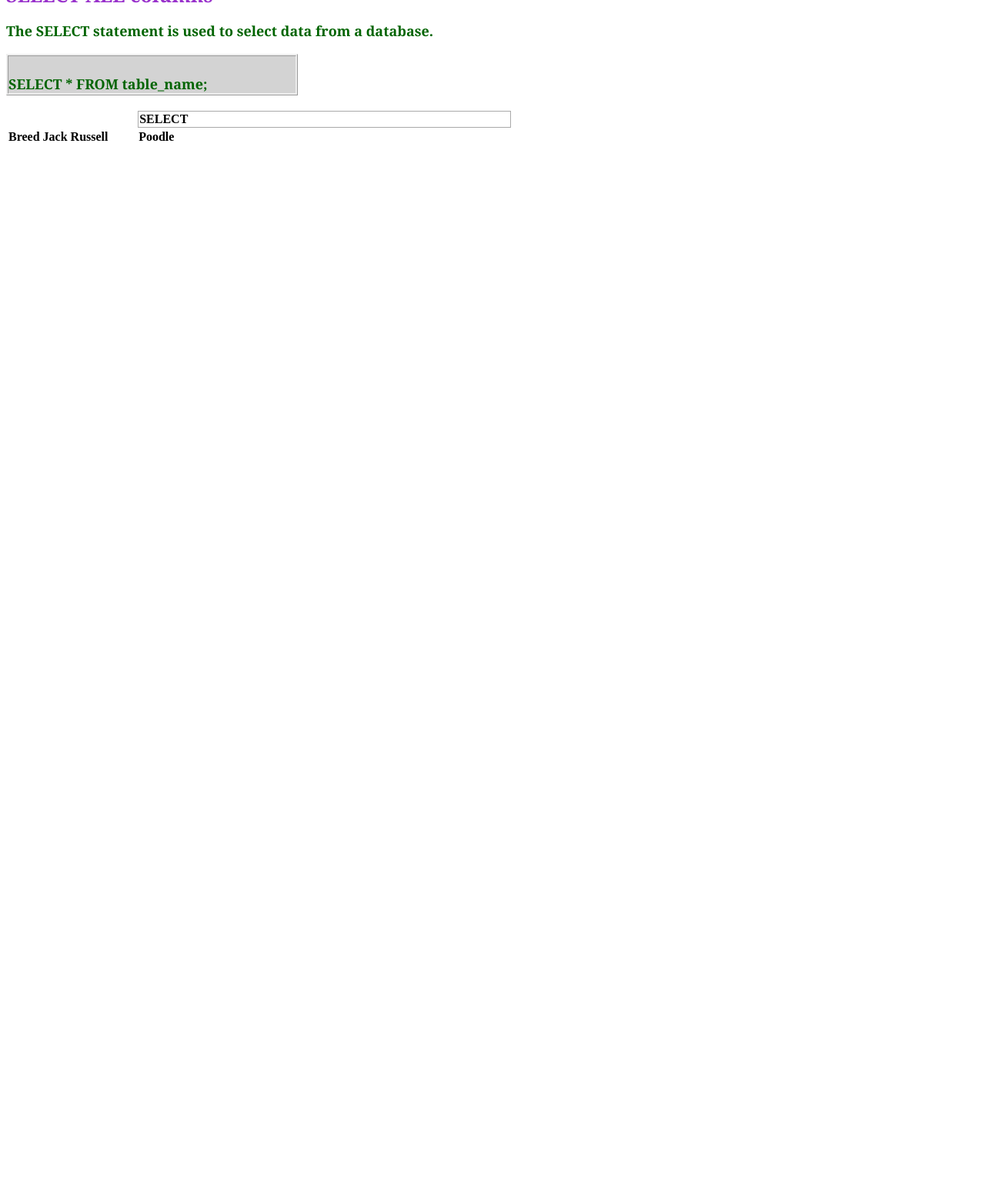
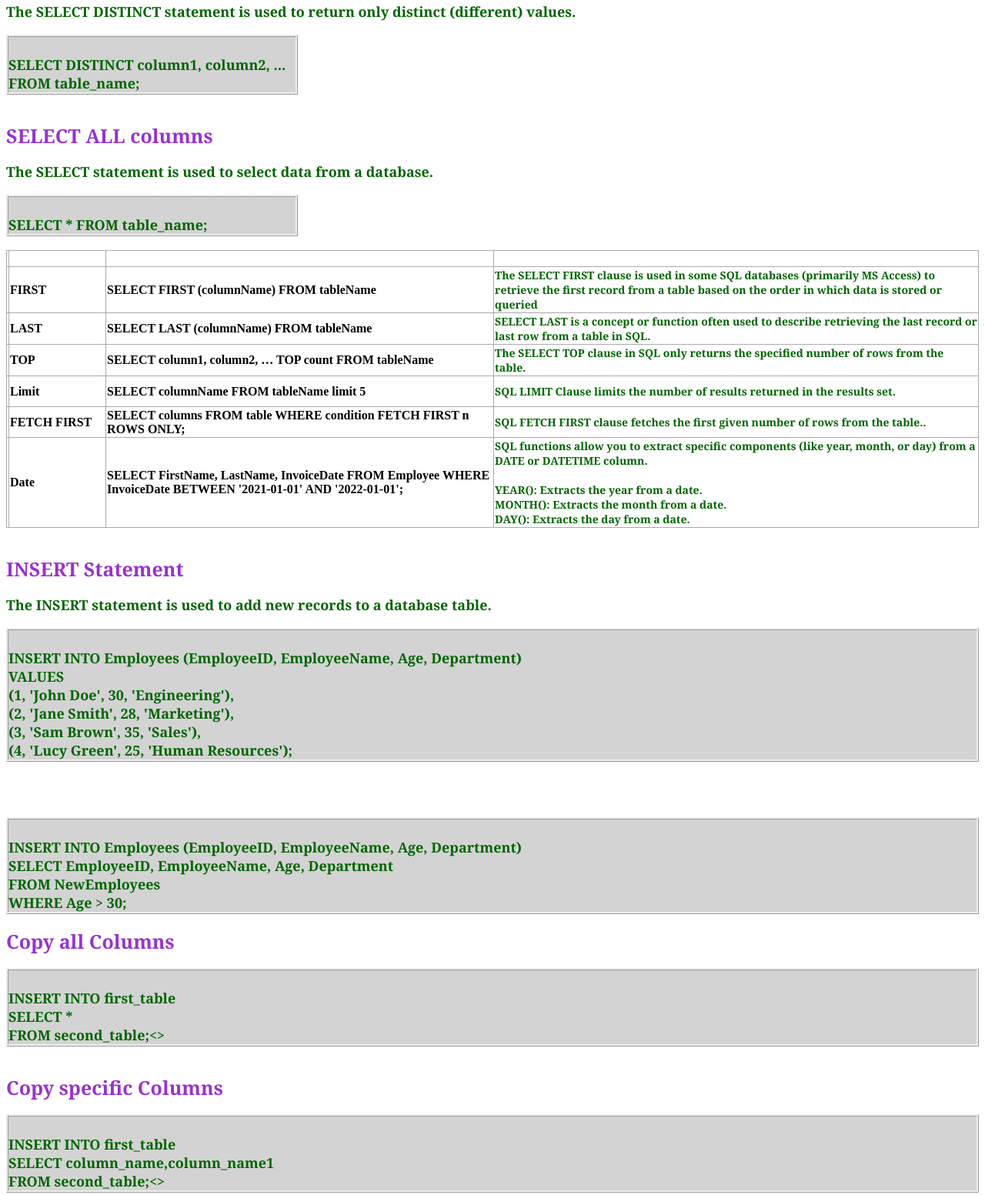
Before and after one commit to CMehra1989/SQL_View, a plain HTML site: page 3.html in a window 1280 px wide. Shown: the part 324-1877 px from the top of the page at 77% size. Before the commit the page ends 800 px from the top, so only its background shows below. Drawn offline with Linux system fonts and the light colour scheme.

Commit message:
some init msg

```diff
--- a/3.html
+++ b/3.html
@@ -1,5 +1,6 @@
 <!DOCTYPE html>
 <html lang="en">
+
 <head>
     <meta charset="UTF-8">
     <meta name="viewport" content="width=device-width, initial-scale=1.0">
@@ -11,26 +12,34 @@
 
             color: var(--color-black);
             margin: 0px;
-            font-family:Georgia;}
+            font-family: Georgia;
+        }
 
         h2 {
             font-size: 25px;
             color: darkorchid;
 
             margin: 0px;
-            font-family:Georgia;}
+            font-family: Georgia;
+        }
 
 
-        p,ul {
-            font-family:Georgia;
+        p,
+        ul {
+            font-family: Georgia;
             font-size: 18px;
             color: darkgreen;
         }
 
-
-
+        table,
+        tr,
+        td {
+            border-collapse: collapse;
+            border: 1px solid darkgray
+        }
     </style>
 </head>
+
 <body>
     <span>
 
@@ -45,6 +54,10 @@
         font-size: 16px;  margin: 4px 2px;  cursor: pointer" onclick="location.href='2.html'">
             Table
         </button>
+        <button style="border-radius: 50%;  border: none;    padding: 20px;  text-align: center;  text-decoration: none;  display: inline-block;
+        font-size: 12px;  margin: 4px 2px;  cursor: pointer" onclick="location.href='3.html'">
+            Select <br>Query
+        </button>
 
     </span>
 
@@ -55,20 +68,28 @@
         </span> </h2>
     <p>The SELECT statement is used to select data from a database.
 
-                <p style=" color:darkgreen; background-color: lightgray;margin-right:70% ; border-style: ridge;" ><br><b>
-                <strong >SELECT </strong> column1, column2, ... <br><strong > FROM</strong> table_name;
+    <p style=" color:darkgreen; background-color: lightgray;margin-right:70% ; border-style: ridge;"><br><b>
+            <strong>SELECT </strong> column1, column2, ... <br><strong> FROM</strong> table_name;
 
     </p>
+    <h2> <span>
+            SELECT DISTINCT
+        </span> </h2>
+    <p> The SELECT DISTINCT statement is used to return only distinct (different) values.
+        <br>
 
-        <br>
+    <p style=" color:darkgreen; background-color: lightgray;margin-right:70% ; border-style: ridge;"><br><b>
+            <strong>SELECT DISTINCT </strong> column1, column2, ... <br><strong> FROM</strong> table_name;
+
+    </p>
     <br>
     <h2> <span>
             SELECT ALL columns
         </span> </h2>
     <p>The SELECT statement is used to select data from a database.
 
-            <p style=" color:darkgreen; background-color: lightgray;margin-right:70% ; border-style: ridge;" ><br><b>
-            <strong >SELECT </strong> * <strong > FROM</strong> table_name;
+    <p style=" color:darkgreen; background-color: lightgray;margin-right:70% ; border-style: ridge;"><br><b>
+            <strong>SELECT </strong> * <strong> FROM</strong> table_name;
 
     </p>
 
@@ -77,31 +98,163 @@
 
     <table style="width: 100%">
         <th>
-                <td style="width: 10% ;border-collapse: collapse; border: 0px solid darkgray;">
+        <td style="width: 10%">
             &nbsp;
         </td>
-                <td style="width: 40%;border-collapse: collapse; border: 1px solid darkgray;">
-                    SELECT
+        <td style="width: 40%">
+            &nbsp;
         </td>
         <td style="width: 50%">
-                    &nbsp
+            &nbsp;
         </td>
 
         </th>
-            <tr>
-              <td>Breed</td>
-              <td>Jack Russell</td>
-              <td>Poodle</td>
+        <tr style="height: 40px">
+            <td></td>
+            <td>FIRST</td>
+            <td>SELECT FIRST (columnName) FROM tableName
+            </td>
+            <td style="font-family: Georgia;font-size: 14px;color: darkgreen;">The SELECT FIRST clause is used in some
+                SQL databases (primarily MS Access) to retrieve the first record
+                from a table based on the order in which data is stored or queried</td>
+        </tr>
+        <tr style="height: 40px">
+            <td></td>
+            <td>LAST</td>
+            <td>SELECT LAST (columnName) FROM tableName</td>
+            <td style="font-family: Georgia;font-size: 14px;color: darkgreen;">
+                SELECT LAST is a concept or function often used to describe retrieving the last record or last row from
+                a table in SQL.</td>
+        </tr>
+        <tr style="height: 40px">
+            <td></td>
+            <td>TOP</td>
+            <td>SELECT column1, column2, … TOP count FROM tableName</td>
+            <td style="font-family: Georgia;font-size: 14px;color: darkgreen;">
+                The SELECT TOP clause in SQL only returns the specified number of rows from the table.</td>
+        </tr>
+        <tr style="height: 40px">
+            <td></td>
+            <td>Limit</td>
+            <td>SELECT columnName FROM tableName limit 5</td>
+            <td style="font-family: Georgia;font-size: 14px;color: darkgreen;">
+                SQL LIMIT Clause limits the number of results returned in the results set.</td>
+        </tr>
+        <tr style="height: 40px">
+            <td></td>
+            <td>FETCH FIRST</td>
+            <td>SELECT columns FROM table WHERE condition FETCH FIRST n ROWS ONLY;</td>
+            <td style="font-family: Georgia;font-size: 14px;color: darkgreen;">
+                SQL FETCH FIRST clause fetches the first given number of rows from the table..</td>
+        </tr>
+        <tr style="height: 40px">
+            <td></td>
+            <td>Date</td>
+            <td>SELECT FirstName, LastName, InvoiceDate FROM Employee WHERE InvoiceDate BETWEEN '2021-01-01' AND
+                '2022-01-01';</td>
+            <td style="font-family: Georgia;font-size: 14px;color: darkgreen;">
+                SQL functions allow you to extract specific components (like year, month, or day) from a DATE or
+                DATETIME column.<br>
+                <br>YEAR(): Extracts the year from a date.
+                <br>MONTH(): Extracts the month from a date.
+                <br>DAY(): Extracts the day from a date.
+            </td>
+        </tr>
+    </table>
+    <br><br>
 
-            </tr>
+    <h2> <span>
+            INSERT Statement
+        </span> </h2>
+    <p>The INSERT statement is used to add new records to a database table.
 
-          </table>
+    <p style=" color:darkgreen; background-color: lightgray;margin-right:0% ; border-style: ridge;"><br><b>
+            INSERT INTO Employees (EmployeeID, EmployeeName, Age, Department)<br>
+            VALUES<br>
+            (1, 'John Doe', 30, 'Engineering'),<br>
+            (2, 'Jane Smith', 28, 'Marketing'),<br>
+            (3, 'Sam Brown', 35, 'Sales'),<br>
+            (4, 'Lucy Green', 25, 'Human Resources');
+
+    </p>
 
 
+    <br>
+    <br>
+
+    <p style=" color:darkgreen; background-color: lightgray;margin-right:0% ; border-style: ridge;"><br><b>
+            INSERT INTO Employees (EmployeeID, EmployeeName, Age, Department)<br>
+            SELECT EmployeeID, EmployeeName, Age, Department<br>
+            FROM NewEmployees<br>
+            WHERE Age > 30;<br>
+        </b>
+    <h2> <span>
+            Copy all Columns
+        </span> </h2>
 
 
+    <p style=" color:darkgreen; background-color: lightgray;margin-right:0% ; border-style: ridge;"><br><b>
+            INSERT INTO first_table<br>
+            SELECT *<br>
+            FROM second_table;<>
 
+    </p>
+    <br>
+    <h2> <span>
+            Copy specific Columns
+        </span> </h2>
+
+
+    <p style=" color:darkgreen; background-color: lightgray;margin-right:0% ; border-style: ridge;"><br><b>
+            INSERT INTO first_table<br>
+            SELECT column_name,column_name1<br>
+            FROM second_table;<>
+
+    </p>
+    <br>
+    <h2> <span>
+            Copy specific Row
+        </span> </h2>
+
+
+    <p style=" color:darkgreen; background-color: lightgray;margin-right:0% ; border-style: ridge;"><br><b>
+            INSERT INTO first_table<br>
+            SELECT *<br>
+            FROM second_table;<br>
+            where condition
+
+
+    </p>
+
+    <br>
+    <h2> <span>
+            Update Statement
+        </span> </h2>
+
+
+    <p style=" color:darkgreen; background-color: lightgray;margin-right:0% ; border-style: ridge;"><br><b>
+            UPDATE table_name <br>
+            SET column1 = value1,<br>
+            column2 = value2,…<br>
+            where condition
+
+
+    </p>
+
+
+    <h2> <span>
+            Delete Statement
+        </span> </h2>
+
+    <p>The SQL DELETE statement removes one or more rows from a database table based on a condition.
+    <p style=" color:darkgreen; background-color: lightgray;margin-right:0% ; border-style: ridge;"><br><b>
+            Delete From table_name <br>
+            where condition
+    </p>
+
+    <br>
 
 
 </body>
+
 </html>
```
Lines whose indentation alone changed are shown as unchanged.
